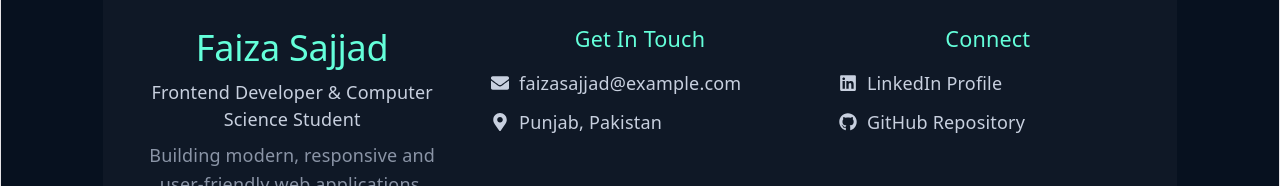
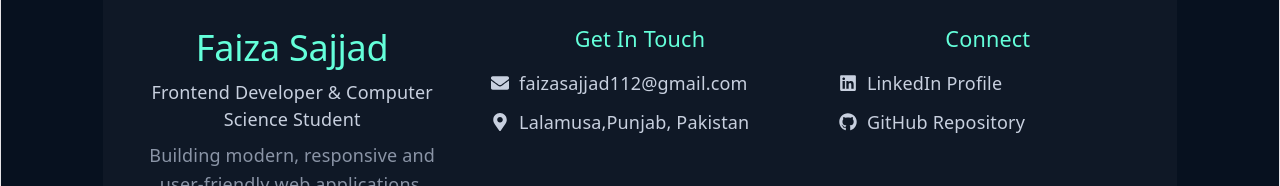
Before and after one commit to Faiza034/My_Portfolio, a React (Vite) app: page / in a window 1280 px wide. Shown: the part 6444-6630 px from the top of the page. Built offline with nearby package versions, Linux system fonts and the light colour scheme.

Commit message:
Updated portfolio website

```diff
--- a/src/components/Footer.jsx
+++ b/src/components/Footer.jsx
@@ -33,12 +33,12 @@ function Footer() {
 
           <p>
             <FaEnvelope />
-            faizasajjad@example.com
+            faizasajjad112@gmail.com
           </p>
 
           <p>
             <FaMapMarkerAlt />
-            Punjab, Pakistan
+            Lalamusa,Punjab, Pakistan
           </p>
         </div>
 
```
